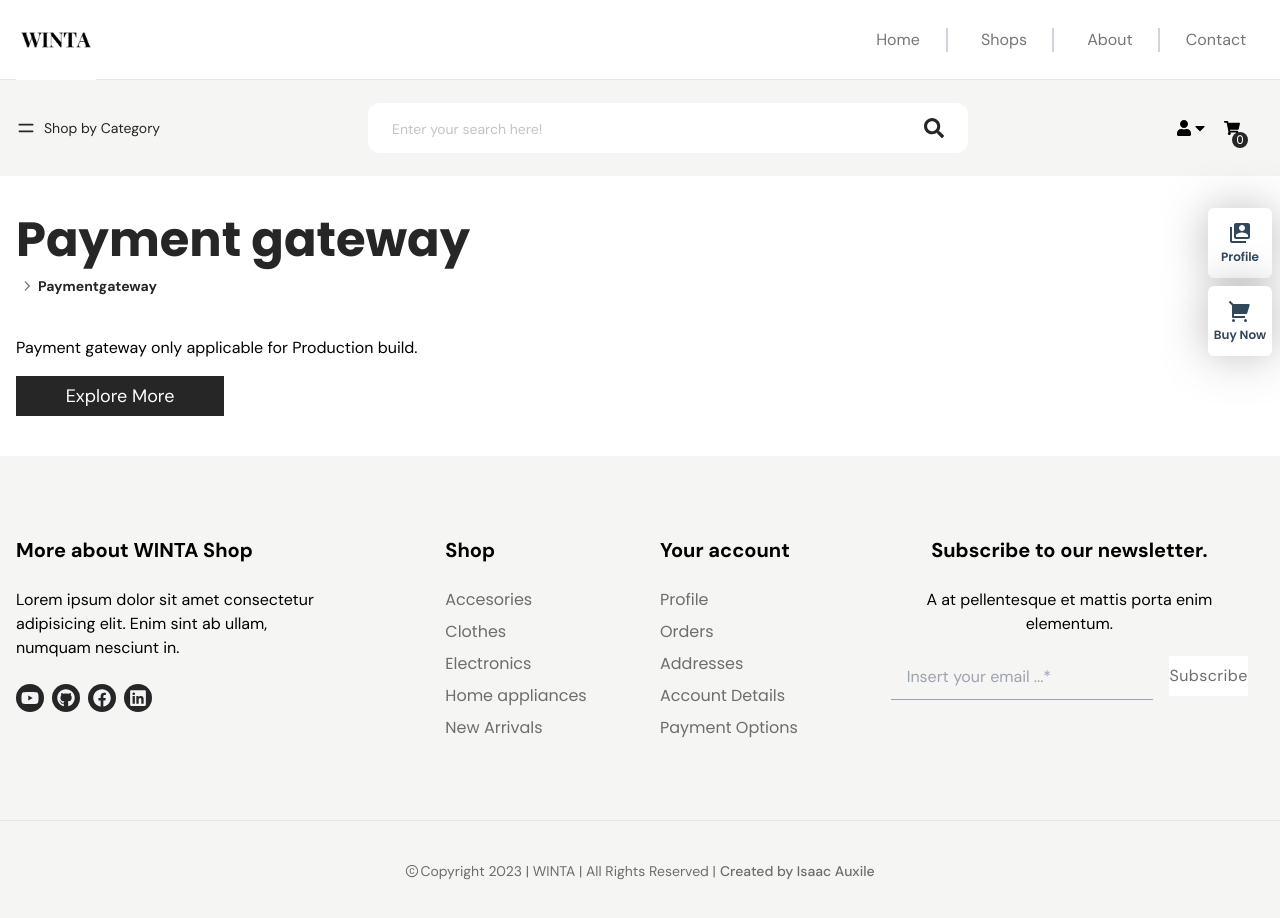
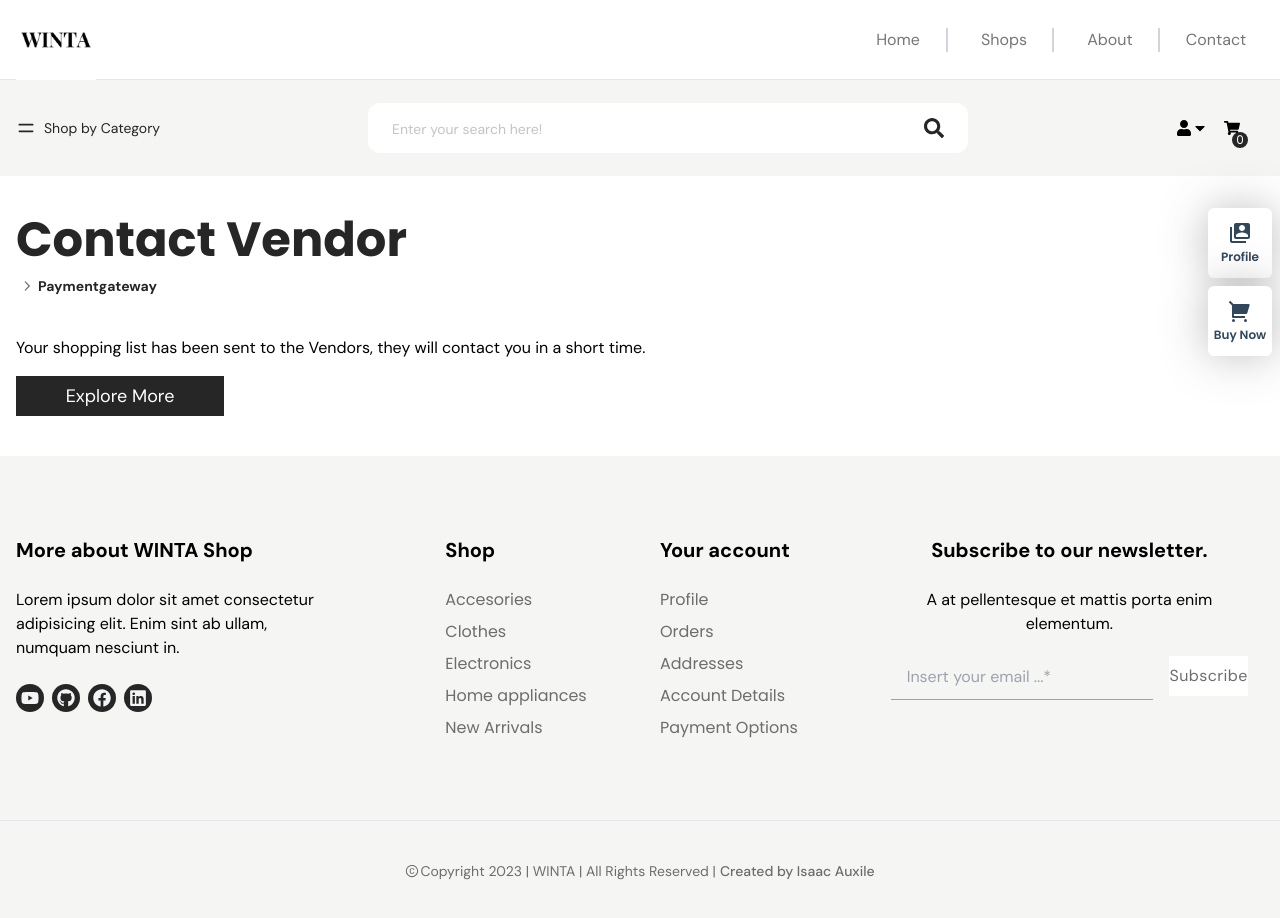
Before and after one commit to Auxile-Isaac/winta_frontEnd, a React (Create React App) app: page /paymentgateway in a window 1280 px wide. Shown: the top 918 px of the page. Built offline with nearby package versions, Linux system fonts and the light colour scheme.

Commit message:
payment modiffied to contact vendor

```diff
--- a/src/pages/payment/Payment.js
+++ b/src/pages/payment/Payment.js
@@ -5,9 +5,9 @@ import Breadcrumbs from "../../components/pageProps/Breadcrumbs";
 const Payment = () => {
   return (
     <div className="max-w-container mx-auto px-4">
-      <Breadcrumbs title="Payment gateway" />
+      <Breadcrumbs title="Contact Vendor" />
       <div className="pb-10">
-        <p>Payment gateway only applicable for Production build.</p>
+        <p>Your shopping list has been sent to the Vendors, they will contact you in a short time.</p>
         <Link to="/">
           <button className="w-52 h-10 bg-primeColor text-white text-lg mt-4 hover:bg-black duration-300">
             Explore More
```
